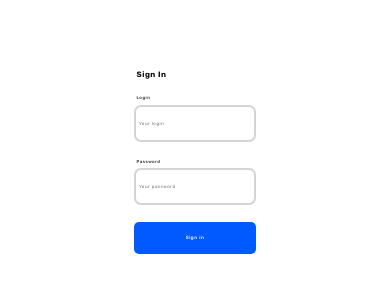
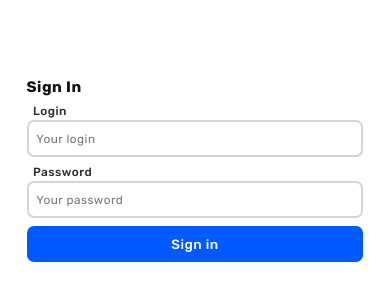
Before and after one commit to phbrg/market-manager, a React (Vite) app in the folder frontend/: page /login in a window 390 px wide. Shown: the part 252-552 px from the top of the page. Built offline with nearby package versions, Linux system fonts and the light colour scheme.

Commit message:
started dashboard

```diff
--- a/frontend/src/App.css
+++ b/frontend/src/App.css
@@ -28,7 +28,7 @@ form button {
   color: #fff;
   font-weight: 500;
   padding: 1.6vh 0;
-  border-radius: 5px;
+  border-radius: 7px;
 }
 
 .form-error {
@@ -58,3 +58,18 @@ form button {
   0% { transform: rotate(0deg); }
   100% { transform: rotate(360deg); }
 }
+
+@media screen and (max-width: 768px) {
+  form {
+    width: 90%;
+    height: auto;
+    gap: 1vh 0;
+  }
+  form button {
+    padding: 1.2vh 0;
+    font-size: 1.6vh;
+  }
+  .form-error {
+    font-size: 1.1vh;
+  }
+}
--- a/frontend/src/App.jsx
+++ b/frontend/src/App.jsx
@@ -1,6 +1,7 @@
 import { BrowserRouter, Routes, Route } from 'react-router-dom'
 
 import Login from './pages/Login/Login'
+import Dashboard from './pages/Dashboard/Dashboard'
 
 import './App.css'
 
@@ -10,6 +11,7 @@ function App() {
       <BrowserRouter>
         <Routes>
           <Route path="/login" element={<Login />} />
+          <Route path="/" element={<Dashboard />} />
           {/* <Route path="*" element={}/> */}
         </Routes>
       </BrowserRouter>
--- a/frontend/src/components/Input/Input.css
+++ b/frontend/src/components/Input/Input.css
@@ -28,3 +28,17 @@ label input:focus {
 label input::placeholder {
   font-size: 1.14vw;
 }
+
+@media screen and (max-width: 768px) {
+  label {
+    font-size: 1.4vh;
+    gap: 0.2vh 0;
+  }
+  label input {
+    font-size: 1.6vh;
+    padding: 1vh 2vw;
+  }
+  label input::placeholder {
+    font-size: 1.4vh;
+  }
+}
--- /dev/null
+++ b/frontend/src/pages/Dashboard/Dashboard.jsx
@@ -0,0 +1,31 @@
+import { useEffect } from 'react';
+
+import Cookies from 'js-cookie';
+
+import useApi from '../../hooks/useApi'
+
+import './Dashboard.css'
+
+const Dashboard = async () => {
+  const isLogged = Cookies.get('logged') || null;
+
+  if(!isLogged || isLogged == '0') {
+    window.location.href = '/login';
+  }
+
+  const { data, error, loading, fetchData } = useApi(`${import.meta.env.VITE_API_URL}/products`, 'GET');
+
+  useEffect(() => {
+    fetchData();
+  }, [fetchData]);
+
+  console.log(data, error);
+
+  return (
+    <section className='Dashboard'>
+      <h1>Hello world</h1>
+    </section>
+  )
+}
+
+export default Dashboard
--- a/frontend/src/pages/Login/Login.css
+++ b/frontend/src/pages/Login/Login.css
@@ -4,5 +4,11 @@
 
 .Login h1 {
   font-size: 2vw;
-  width: 30%;
+  width: 100%;
 }
+
+@media screen and (max-width: 768px) {
+  .Login h1 {
+    font-size: 1.8vh;
+  }
+}
--- a/frontend/src/pages/Login/Login.jsx
+++ b/frontend/src/pages/Login/Login.jsx
@@ -1,5 +1,4 @@
 import { useState, useEffect } from 'react'
-import { useNavigate } from 'react-router-dom'
 import Cookies from 'js-cookie';
 
 import Input from '../../components/Input/Input'
@@ -9,8 +8,6 @@ import useApi from '../../hooks/useApi'
 import './Login.css'
 
 const Login = () => {
-  const navigate = useNavigate();
-
   const [user, setUser] = useState({});
   const { data, error, loading, fetchData } = useApi(`${import.meta.env.VITE_API_URL}/login`, 'POST', user);
 
@@ -26,8 +23,8 @@ const Login = () => {
 
   useEffect(() => {
     if(data) {
-      Cookies.set('logged', true, { expires: 1 });
-      navigate('/teste');
+      Cookies.set('logged', 1, { expires: 1 });
+      window.location.href = '/';
     }
   }, [data, error]);
 
@@ -37,8 +34,8 @@ const Login = () => {
       {
         loading && <div className="loader"></div>
       }
-      <h1>Sign In</h1>
       <form onSubmit={handleSubmit}>
+        <h1>Sign In</h1>
         <Input type='text' text='Login' name='login' placeholder='Your login' handleOnChange={handleChange} required={true} />
         <Input type='password' text='Password' name='password' placeholder='Your password' handleOnChange={handleChange} required={true} />
         {
```
Also changed, not shown: frontend/src/pages/Dashboard/Dashboard.css (added).
